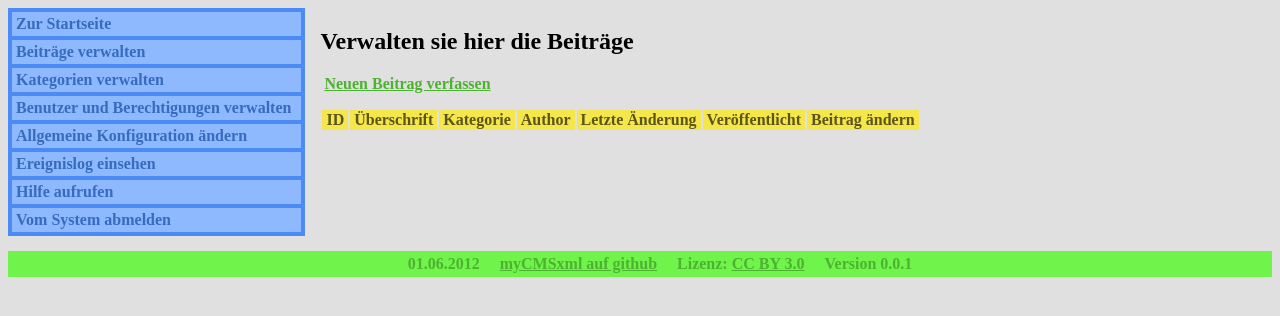
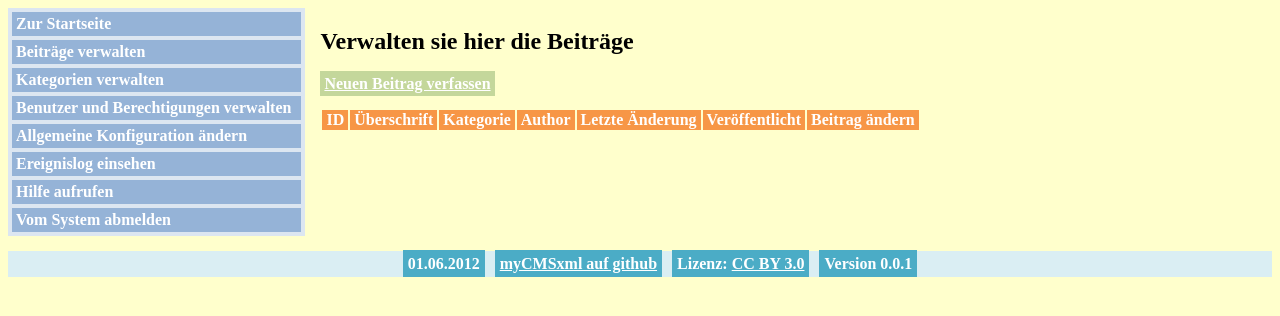
Before and after one commit to MichaBe/myCMSxml, a PHP site: page /cms/management/beitraege/index.php in a window 1280 px wide. Shown: the top 316 px of the page. Run offline with PHP 8.4, Linux system fonts and the light colour scheme; the visitor is signed in with stand-in values (Sample User, id 1); data comes from the database, SQL or seed files in the repository; lists and menus that the app fills with data are empty.

Commit message:
Styleänderungen im Management
Verwenden von anderen Farbtönen im Management-Bereich
Verwenden der ID "important_green" in den Kategorie- und Beitragslisten für die Bearbeitungslinks

```diff
--- a/cms/management/beitraege/index.php
+++ b/cms/management/beitraege/index.php
@@ -60,7 +60,7 @@
 						echo '<td>'.$alleBeitraege[$i]['Uname'].'</td>';
 						echo '<td>'.$alleBeitraege[$i]['Slastmod'].'</td>';
 						echo '<td>'.$alleBeitraege[$i]['Sreleased'].'</td>';
-						echo '<td><a href="Smask.php?SID='.$alleBeitraege[$i]['SID'].'">bearbeiten</a></td>';
+						echo '<td id="important_green"><a href="Smask.php?SID='.$alleBeitraege[$i]['SID'].'">bearbeiten</a></td>';
 						echo '<td id="important_red"><a href="delete.php?SID='.$alleBeitraege[$i]['SID'].'">l&#246;schen</a></td>';
 						echo '</tr>';
 					}
--- a/cms/management/cms.css
+++ b/cms/management/cms.css
@@ -1,5 +1,5 @@
 body {
-	background-color: #E0E0E0;
+	background-color: #FFFFCC;
 }
 
 .wrapper {
@@ -8,7 +8,7 @@ body {
 }
 
 .navigation {
-	background-color: #4A8BF5;
+	background-color: #dce6f1;
 	float: left;
 	margin-bottom: 15px;
 }
@@ -23,16 +23,16 @@ body {
 	padding-right: 10px;
 	padding-top: 3px;
 	padding-bottom: 3px;
-	background-color: #8EB9FF;
+	background-color: #95b3d7;
 }
 .navigation li:hover {
 	padding-left: 10px;
 	padding-right: 4px;
-	background-color: #4A8BF5;
+	background-color: #4f81bd;
 }
 .navigation a {
 	font-weight: bold;
-	color: #376BBF;
+	color: #FFFFFF;
 	text-decoration: none;
 }
 .inhalt {
@@ -50,34 +50,39 @@ body {
 }
 
 .inhalt tr:nth-child(even) {
-	background-color: #FFF58E;
+	background-color: #fabf8f;
 }
 .inhalt tr:nth-child(odd) {
-	background-color: #F4E64B;
+	background-color: #f79646;
 }
 
 .inhalt tr {
-	color: #847C26;
+	color: #FFFFFF;
 }
-.inhalt tr:first-child {
-	color: #5B551A;
+
+.inhalt #important_red {
+	padding: 4px;
+	margin-top: 4px;
+	font-weight: bold;
+	color: #FFFFFF;
+	background-color: #da9694;
 }
 .inhalt #important_red:hover {
-	background-color: #F2614B;
+	background-color: #c0504d;
 }
 .inhalt #important_green {
 	padding: 4px;
 	margin-top: 4px;
 	font-weight: bold;
-	color: #4DB231;
+	color: #FFFFFF;
+	background-color: #c4d79b;
 }
 .inhalt #important_green:hover {
-	color: #4DB231;
-	background-color: #70F44B;
+	background-color: #9bbb59;
 	text-decoration: none;
 }
 .inhalt table a {
-	color: #5B551A;
+	color: #FFFFFF;
 }
 .inhalt table a:hover {
 	text-decoration: none;
@@ -103,12 +108,12 @@ body {
 	margin-top: 15px;
 	clear: both;
 	font-weight: bold;
-	color: #4DB231;
-	background-color: #70F44B;
+	color: #FFFFFF;
+	background-color: #daeef3;
 }
 .footer a {
 	font-weight: bold;
-	color: #4DB231;
+	color: #FFFFFF;
 }
 .footer a:hover {
 	text-decoration: none;
@@ -120,6 +125,8 @@ body {
 	list-style-type: none;
 }
 .footer li {
+	background-color: #4bacc6;
 	display: inline;
-	margin: 10px;
+	margin: 5px;
+	padding: 5px;
 }
--- a/cms/management/kategorien/index.php
+++ b/cms/management/kategorien/index.php
@@ -54,7 +54,7 @@
 						echo '<td>'.$alleKategorien[$i]['CID'].'</td>';
 						echo '<td>'.$alleKategorien[$i]['Cname'].'</td>';
 						echo '<td>'.$alleKategorien[$i]['Ckeywords'].'</td>';
-						echo '<td><a href="Cmask.php?CID='.$alleKategorien[$i]['CID'].'">bearbeiten</a></td>';
+						echo '<td id="important_green"><a href="Cmask.php?CID='.$alleKategorien[$i]['CID'].'">bearbeiten</a></td>';
 						if($alleKategorien[$i]['CID'] <= 4)
 							echo '<td>l&#246;schen</td>';
 						else
```
